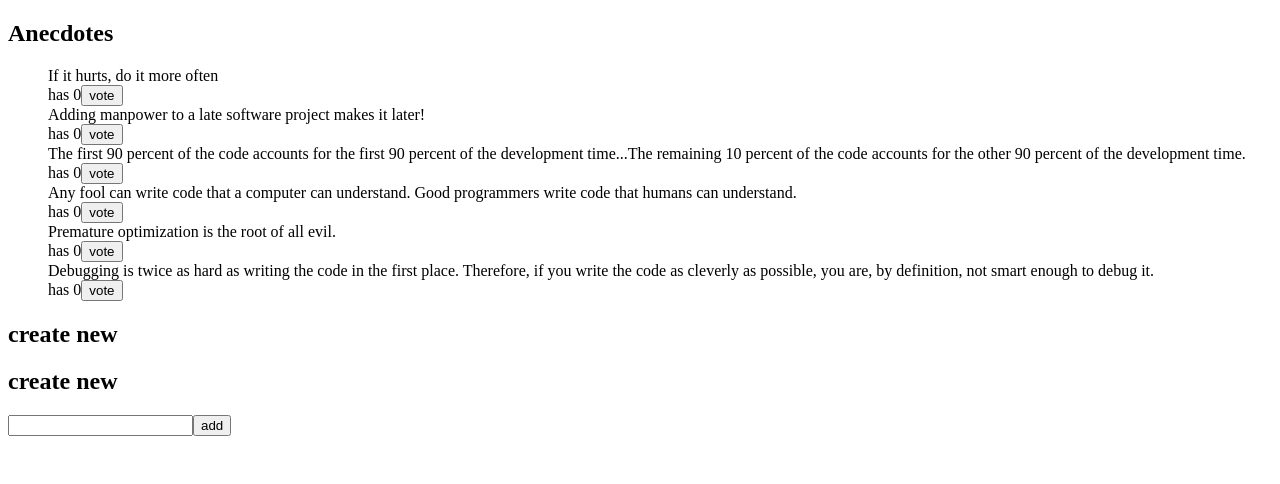
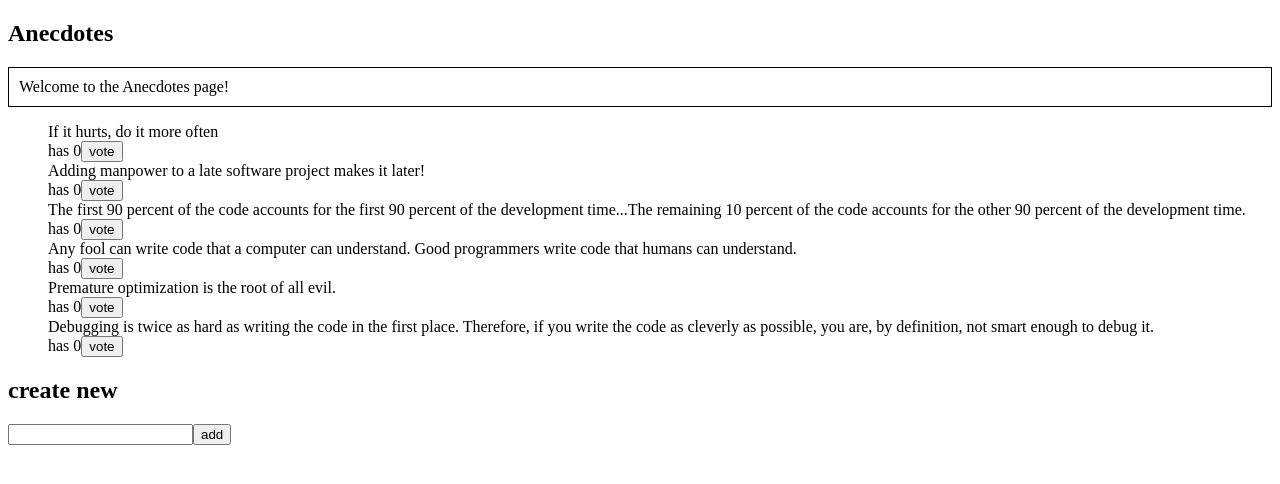
Before and after one commit to zakuraevs/full-stack, a React (Create React App) app in the folder part6/redux-anecdotes/: page / in a window 1280 px wide. Shown: the top 484 px of the page. Built offline with nearby package versions, Linux system fonts and the light colour scheme.

Commit message:
Added part6.9-10

```diff
--- a/part6/redux-anecdotes/package.json
+++ b/part6/redux-anecdotes/package.json
@@ -32,5 +32,8 @@
       "last 1 firefox version",
       "last 1 safari version"
     ]
+  },
+  "devDependencies": {
+    "redux-devtools-extension": "^2.13.8"
   }
 }
--- a/part6/redux-anecdotes/src/App.js
+++ b/part6/redux-anecdotes/src/App.js
@@ -1,6 +1,7 @@
 import React from 'react'
 import AnecdoteList from './components/AnecdoteList'
 import AnecdoteForm from './components/AnecdoteForm'
+import Notification from './components/Notification'
 
 const App = () => {
 
@@ -8,8 +9,8 @@ const App = () => {
   return (
     <div>
       <h2>Anecdotes</h2>
+      <Notification />
       <AnecdoteList />
-      <h2>create new</h2>
       <AnecdoteForm />
     </div>
   )
--- a/part6/redux-anecdotes/src/components/AnecdoteForm.js
+++ b/part6/redux-anecdotes/src/components/AnecdoteForm.js
@@ -1,6 +1,7 @@
 import React from 'react'
 import { useDispatch } from 'react-redux'
 import { createAnecdote } from '../reducers/anecdoteReducer'
+import { notificationChange } from '../reducers/notificationReducer'
 
 const AnecdoteForm = () => {
     const dispatch = useDispatch()
@@ -11,6 +12,7 @@ const AnecdoteForm = () => {
         console.log(content)
         event.target.anecdote.value = ''
         dispatch(createAnecdote(content))
+        dispatch(notificationChange('Created new anecdote'))
     }
 
     return (
--- a/part6/redux-anecdotes/src/components/AnecdoteList.js
+++ b/part6/redux-anecdotes/src/components/AnecdoteList.js
@@ -18,7 +18,7 @@ const Anecdote = ({ anecdote, handleVote }) => {
 
 const AnecdoteList = () => {
   const dispatch = useDispatch()
-  const anecdotes = useSelector(state => state)
+  const anecdotes = useSelector(state => state.anecdotes)
 
   const sortedByVotes = anecdotes.sort((a, b) => (a.votes > b.votes) ? -1 : 1)
 
--- a/part6/redux-anecdotes/src/components/Notification.js
+++ b/part6/redux-anecdotes/src/components/Notification.js
@@ -1,6 +1,8 @@
 import React from 'react'
+import { useSelector } from 'react-redux'
 
 const Notification = () => {
+  const notification = useSelector(store => store.notification)
   const style = {
     border: 'solid',
     padding: 10,
@@ -8,7 +10,7 @@ const Notification = () => {
   }
   return (
     <div style={style}>
-      render here notification...
+      {notification}
     </div>
   )
 }
--- a/part6/redux-anecdotes/src/index.js
+++ b/part6/redux-anecdotes/src/index.js
@@ -1,11 +1,8 @@
 import React from 'react'
 import ReactDOM from 'react-dom'
-import { createStore } from 'redux'
 import { Provider } from 'react-redux'
 import App from './App'
-import reducer from './reducers/anecdoteReducer'
-
-const store = createStore(reducer)
+import store from './store'
 
 ReactDOM.render(
   <Provider store={store}>
--- a/part6/redux-anecdotes/src/reducers/anecdoteReducer.js
+++ b/part6/redux-anecdotes/src/reducers/anecdoteReducer.js
@@ -19,7 +19,7 @@ const asObject = (anecdote) => {
 
 const initialState = anecdotesAtStart.map(asObject)
 
-const reducer = (state = initialState, action) => {
+const anecdoteReducer = (state = initialState, action) => {
   console.log('state now: ', state)
   console.log('action', action)
 
@@ -61,4 +61,4 @@ export const incrementVotes = (id) => {
   }
 }
 
-export default reducer
+export default anecdoteReducer
--- /dev/null
+++ b/part6/redux-anecdotes/src/reducers/notificationReducer.js
@@ -0,0 +1,19 @@
+const defaultNotif = 'Welcome to the Anecdotes page!'
+
+const notificationReducer = (state = defaultNotif, action) => {
+    switch (action.type) {
+        case 'UPDATE_NOTIFICATION':
+            return action.notification
+        default:
+            return state
+    }
+}
+
+export const notificationChange = notification => {
+    return {
+        type: 'UPDATE_NOTIFICATION',
+        notification,
+    }
+}
+
+export default notificationReducer
--- /dev/null
+++ b/part6/redux-anecdotes/src/store.js
@@ -0,0 +1,18 @@
+import { createStore, combineReducers } from 'redux'
+import { composeWithDevTools } from 'redux-devtools-extension'
+import anecdoteReducer from './reducers/anecdoteReducer'
+import notificationReducer from './reducers/notificationReducer'
+
+
+const reducer = combineReducers({
+    anecdotes: anecdoteReducer,
+    notification: notificationReducer
+})
+
+
+const store = createStore(
+    reducer,
+    composeWithDevTools()
+)
+
+export default store
```
Also changed, not shown: 1 other file (tests, documents, lock files or other folders).
